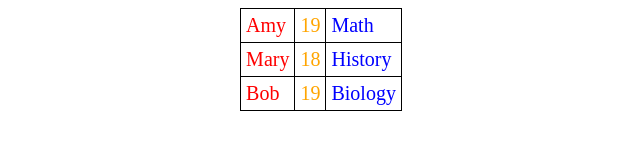
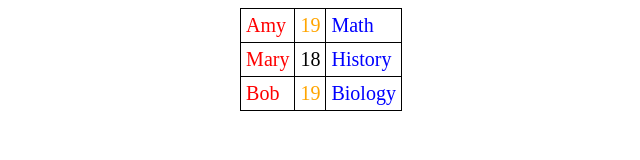
Before and after one commit to EvangelineHuang/Lab-table, a plain HTML site: page index.html in a window 1280 px wide. Shown: the full height of the page, 319-959 px from the left. Drawn offline with Linux system fonts and the light colour scheme.

Commit message:
function

```diff
--- a/index.html
+++ b/index.html
@@ -18,7 +18,9 @@
     var table=d3.select("body").append("table");
     var tr=table.selectAll("tr").data(student).enter().append("tr");
     tr.append("td").text(function(d){return d.name}).style("color","red").style("font-size","20px").style("border","1px solid black").style("padding","5px");
-    tr.append("td").text(function(d){return d.age}).style("color","orange").style("font-size","20px").style("border","1px solid black").style("padding","5px");
+    tr.append("td").text(function(d){return d.age}).style("color",function(d){if (d.age>18){return "orange";}
+                                                                              else {return "black";}})
+                                                                              .style("font-size","20px").style("border","1px solid black").style("padding","5px");
     tr.append("td").text(function(d){return d.major}).style("color","blue").style("font-size","20px").style("border","1px solid black").style("padding","5px");
     table.style("border","1px solid black").style("border-collapse","collapse").style("margin","auto");
 
```
